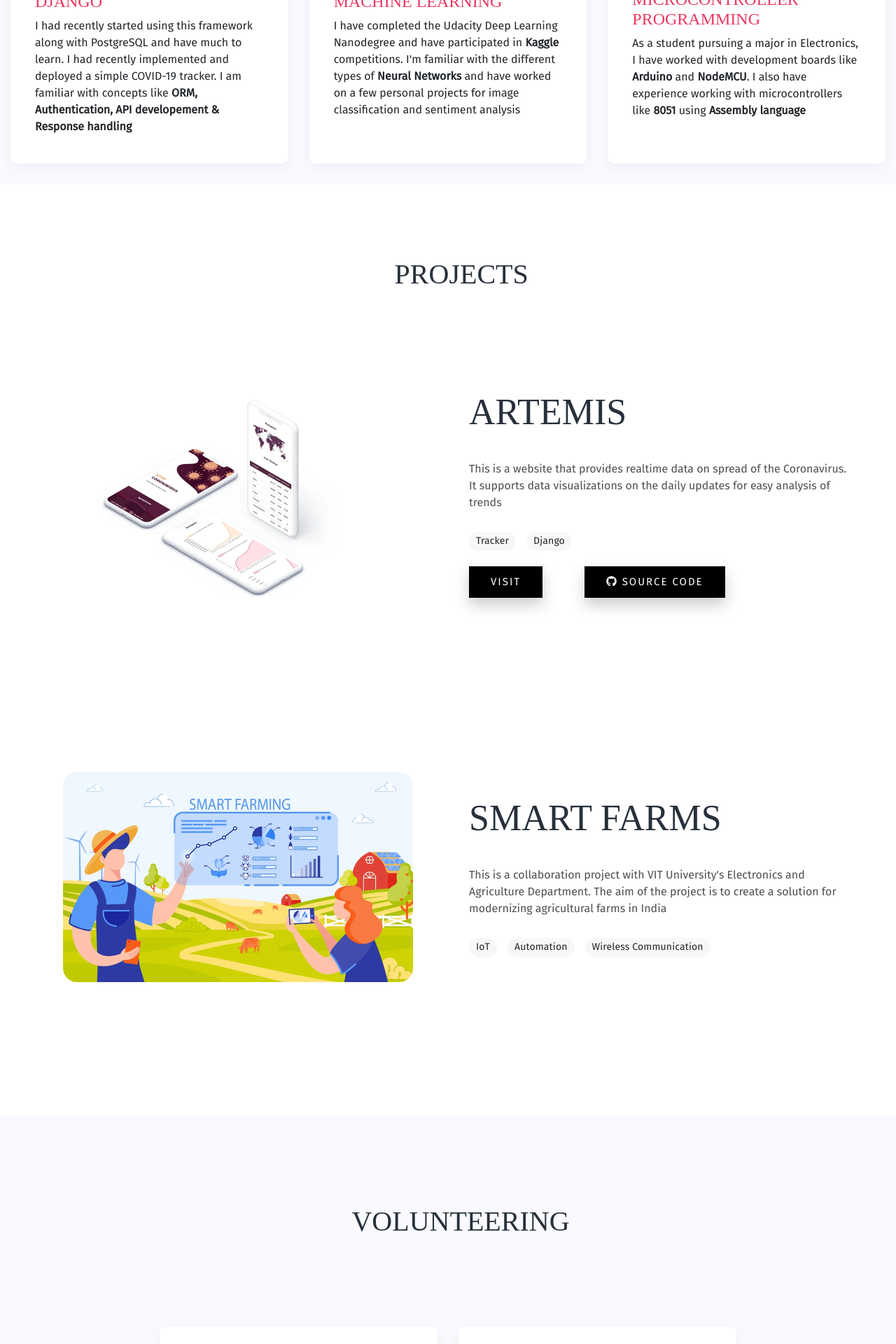
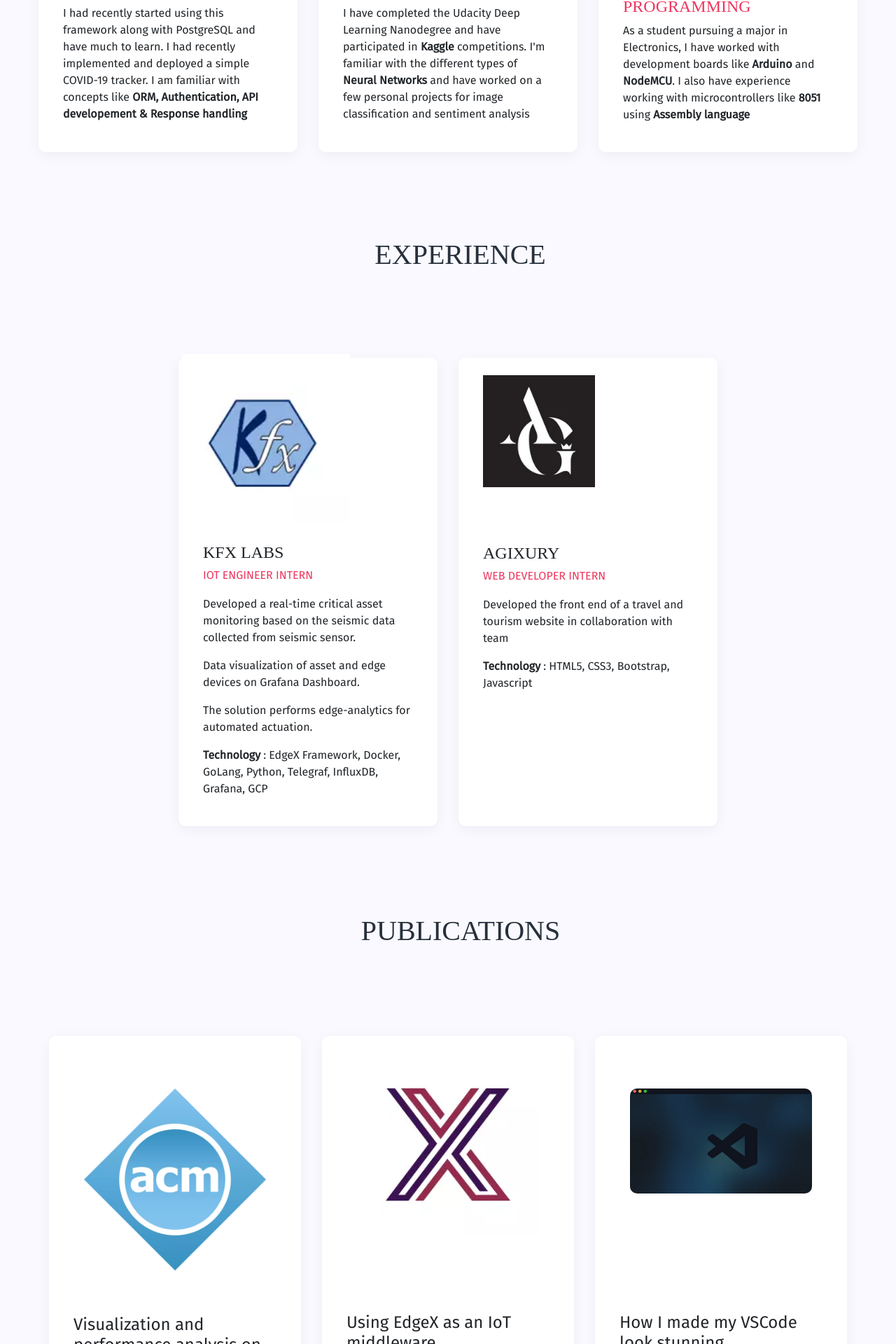
Before and after one commit to punidramesh/Perseus, a PHP site: page /main.html in a window 1280 px wide. Shown: the part 3200-5120 px from the top of the page at 70% size. Run offline with PHP 8.4, Linux system fonts and the light colour scheme; some libraries are stand-ins or nearby versions; some web fonts are replaced.

Commit message:
updated content

```diff
--- a/public/css/style.css
+++ b/public/css/style.css
@@ -863,6 +863,12 @@ footer .footer-right a{
         padding-right: 5rem;
         text-align: center;
       }
+      #acm{
+        margin-left: 70px;
+      }
+      #edge{
+        margin-left: 20px;
+      }
       #landing-subtext{
         font-size: 1.5rem;
         padding-left: 1rem;
--- a/public/main.html
+++ b/public/main.html
@@ -119,16 +119,16 @@
                         <a class="nav-link" href="#feature_area">SKILLS<span class="sr-only">(current)</span></a>
                     </li>
                     <li class="nav-item active">
+                        <a class="nav-link" href="#experience">EXPERIENCE<span class="sr-only">(current)</span></a>
+                    </li>
+                    <li class="nav-item active">
+                        <a class="nav-link" href="#blog_area">PUBLICATIONS<span class="sr-only">(current)</span></a>
+                    </li>
+                    <li class="nav-item active">
                         <a class="nav-link" href="#projects">PROJECTS<span class="sr-only">(current)</span></a>
                     </li>
                     <li class="nav-item active">
-                        <a class="nav-link" href="#volunteering">VOLUNTEERING<span class="sr-only">(current)</span></a>
-                    </li>
-                    <li class="nav-item active">
                         <a class="nav-link" href="#certificates">CERTIFICATES<span class="sr-only">(current)</span></a>
-                    </li>
-                    <li class="nav-item active">
-                        <a class="nav-link" href="#blog_area">BLOGS<span class="sr-only">(current)</span></a>
                     </li>
                     <li class="nav-item active">
                         <a class="nav-link" href="#contact-me">CONTACT<span class="sr-only">(current)</span></a>
@@ -140,7 +140,7 @@
 
 <!--Welcome Text-->
             <section id = "new">
-                <div class = "container-fluid">
+                <div class = "container">
                     <div class="row">
                         <div class = "col-12">
                             <div class = 'row justify-content-center'>
@@ -160,7 +160,7 @@
 <!--End of welcome section-->
 <!--About Section-->
             <section id = "about">
-                <div  class = "container-fluid">
+                <div  class = "container">
                     <div class = "row justify-content-center">
                         <p id = "abt">ABOUT</p>
                     </div>
@@ -199,7 +199,7 @@
 
 <!--Start of Education Section-->
         <section id = "timeline">
-            <div class = "container-fluid">
+            <div class = "container">
                 <div class = "row justify-content-center">
                     <p id = "edu-text">EDUCATION</p>
                 </div>
@@ -223,7 +223,7 @@
 
 <!--Start of Skills section-->
         <section id="feature_area">
-            <div class="container-fluid">
+            <div class="container">
                 <div class="container">
                     <div class="row justify-content-center">
                         <p id = "skills-txt">SKILLS</p>
@@ -277,9 +277,94 @@
         </section>
 <!--End of Skills section-->
 
+<!--Start of Experience section-->
+        <section id = "experience" style = "background: #f9f9ff;">
+            <div class="container">
+                <div class="container">
+                    <div class="row justify-content-center">
+                        <p id = "skills-txt">EXPERIENCE</p>
+                    </div>
+                </div>
+                <div class="feature_inner row justify-content-center">
+                    <div data-aos = "fade-up" class="d-flex align-items-stretch col-lg-4 col-md-6 ">
+                        <div class="feature_item">
+                            <img alt = "Team Sammard Logo" style = "margin-left: -30px; margin-top: -30px; height: 15em; width: 15em; margin-bottom: 1.8em;" src = "assets/images/kfxlogo.webp">
+                            <h4 style = "font-family: NotoSansJP-Medium;">KFX LABS</h4>
+                            <h6 style=" color:#ed375f;  font-family: Fira Sans; margin-bottom: 20px;">IOT ENGINEER INTERN</h6>
+                            <p itemprop="description" style = "font-family:Fira Sans;">Developed a real-time critical asset monitoring based on the seismic data collected from seismic sensor. </p>
+                            <p itemprop="description" style = "font-family:Fira Sans;">Data visualization of asset and edge devices on Grafana Dashboard.</p>
+                            <p itemprop="description" style = "font-family:Fira Sans;">The solution performs edge-analytics for automated actuation.</p>
+                            <p itemprop="description" style = "font-family:Fira Sans;"><b>Technology</b> : EdgeX Framework, Docker, GoLang, Python, Telegraf, InfluxDB, Grafana, GCP</p>
+                        </div>
+                    </div>
+                    <div data-aos = "fade-up" class="d-flex align-items-stretch col-lg-4 col-md-6">
+                        <div class="feature_item">
+                            <img alt = "DSC VIT Logo" style = "height: 10em; width: 10em; margin-bottom: 5em;" src = "assets/images/c1.webp">
+                            <h4 style = "font-family: NotoSansJP-Medium;">AGIXURY</h4>
+                            <h6 style=" color:#ed375f;   font-family: Fira Sans; margin-bottom: 20px">WEB DEVELOPER INTERN</h6>
+                            <p itemprop="description" style = "font-family:Fira Sans;">Developed the front end of a travel and tourism website in collaboration with team</p>
+                            <p itemprop="description" style = "font-family:Fira Sans;"><b>Technology</b> : HTML5, CSS3, Bootstrap, Javascript</p>
+
+                        </div>
+                    </div>
+                </div>
+            </div>
+        </section>
+<!--End of Experience section-->
+
+<!--Start of Blogs and papers section-->
+        <section id = "blog_area">
+            <div class="container">
+                <div class="row justify-content-center">
+                    <p class = "animate__animated animate__slideInUp animate__delay-5s" id = "blogs-txt">PUBLICATIONS</p>
+                </div>
+                <div class="container">
+                    <div class="feature_inner row">
+                        <div data-aos = "fade-up" class="d-flex align-items-stretch col-lg-4 col-md-6">
+                            <div class="feature_item">
+                                <div class="col-lg-12 col-md-12 img align-self-stretch justify-content-center">
+                                    <img style = "margin-top: 50px;" class = "img-fluid" alt = "Punid Ramesh's blog" src = "assets/images/acm.webp" >
+                                </div>
+                                <h4 style = "margin-top: 63px;">Visualization and performance analysis on 5G network slicing for drones</h4>
+                                <h6 style=" color:#ed375f;  font-family: Fira Sans; margin-bottom: 20px;">CONFERENCE PAPER</h6>
+                                <div class = "row justify-content-start">
+                                    <button class="btn btn-1"><a itemprop="url" rel="noopener" target="_blank" style = "color: #FFF; text-decoration: none;" href = "https://dl.acm.org/doi/abs/10.1145/3414045.3416208">READ</a>
+                                </div>
+                            </div>
+                        </div>
+                        <div data-aos = "fade-up" class="d-flex align-items-stretch col-lg-4 col-md-6">
+                            <div class="feature_item">
+                                <div class="col-lg-12 col-md-12 img align-self-stretch justify-content-center">
+                                    <img id = "edge" class = "img-fluid" alt = "Punid Ramesh's blog" src = "assets/images/md2.webp" >
+                                </div>
+                                <h4 style = "margin-top: 110px;">Using EdgeX as an IoT middleware</h4>
+                                <h6 style=" color:#ed375f;  font-family: Fira Sans; margin-bottom: 20px;">ARTICLE</h6>
+                                <div class = "row justify-content-start">
+                                    <button class="btn btn-1"><a itemprop="url" rel="noopener" target="_blank" style = "color: #FFF; text-decoration: none;" href = "https://link.medium.com/FtIAyenAHeb ">READ</a>
+                                </div>
+                            </div>
+                        </div>
+                        <div data-aos = "fade-up" class="d-flex align-items-stretch col-lg-4 col-md-6">
+                            <div class="feature_item">
+                                <div class="col-lg-12 col-md-12 img align-self-stretch justify-content-center">
+                                    <img style = "margin-top: 50px;" class = "img-fluid" alt = "Punid Ramesh's blog" src = "assets/images/md1.webp" id = "md1-img">
+                                </div>
+                                <h4 style = "margin-top: 170px;">How I made my VSCode look stunning</h4>
+                                <h6 style=" color:#ed375f;  font-family: Fira Sans; margin-bottom: 20px;">ARTICLE</h6>
+                                <div class = "row justify-content-start">
+                                    <button class="btn btn-1"><a itemprop="url" rel="noopener" target="_blank" style = "color: #FFF; text-decoration: none;" href = "https://medium.com/@punidramesh/how-i-made-my-vscode-look-stunning-21e8c72179da">READ</a>
+                                </div>
+                            </div>
+                        </div>
+                    </div>
+                </div>
+            </div>
+        </section>
+<!--End of Blog and papers section-->
+
 <!--Start of Projects section-->
         <section id = "projects">
-            <div class="container-fluid">
+            <div class="container">
                 <div class="row justify-content-center">
                     <p id = "projects-txt">PROJECTS</p>
                 </div>
@@ -338,39 +423,6 @@
             </div>
         </section>
 <!--End of Projects section-->
-
-<!--Start of Volunteering section-->
-        <section id = "volunteering" style = "background: #f9f9ff;">
-            <div class="container-fluid">
-                <div class="container">
-                    <div class="row justify-content-center">
-                        <p id = "skills-txt">VOLUNTEERING</p>
-                    </div>
-                </div>
-                <div class="feature_inner row justify-content-center">
-                    <div data-aos = "fade-up" class="d-flex align-items-stretch col-lg-4 col-md-6 ">
-                        <div class="feature_item">
-                            <img alt = "Team Sammard Logo" style = "height: 10em; width: 10em; margin-bottom: 5em;" src = "assets/images/ts.svg">
-                            <h4 style = "font-family: NotoSansJP-Medium;">TEAM SAMMARD</h4>
-                            <h6 style=" color:#ed375f;  font-family: Fira Sans; margin-bottom: 20px;">Aug 2019 - Dec 2019</h6>
-                            <p itemprop="description" style = " margin-bottom: 5.43rem; font-family:Fira Sans;">This team is a part of <b>Creation Labs</b> which is an initiative by <a itemprop="url" rel="noopener" target="_blank" style = "font-family: 'NotoSansJP-Medium'; color: #27303b; text-decoration: none;" href="https://vit.ac.in">VIT</a>. I was a part of a group of space enthusiasts who compete annually in NASA's CANSAT competition. I was a part of the <b>Electronics</b> team and my responsibilities included <b>PCB Design</b>, and the <b>Sensor subsystem</b></p>
-                        </div>
-                    </div>
-                    <div data-aos = "fade-up" class="d-flex align-items-stretch col-lg-4 col-md-6">
-                        <div class="feature_item">
-                            <img alt = "DSC VIT Logo" style = "height: 10em; width: 10em; margin-bottom: 5em;" src = "assets/images/dsc.svg">
-                            <h4 style = "font-family: NotoSansJP-Medium;">DSC VIT</h4>
-                            <h6 style=" color:#ed375f;   font-family: Fira Sans; margin-bottom: 20px">Dec 2018 - Sep 2019</h6>
-                            <p itemprop="description" style = "font-family:Fira Sans;">Developer Student Clubs are community groups for university students interested in <b>Google developer</b> technologies. I was part of the <b>Management</b> team. I co-organized WomenTechies '19 hackathon. My responsibilities included working on getting <b>sponsorship</b> for events and organizing workshops.</p>
-                            <div class = "row justify-content-start">
-                                    <button class="btn btn-1"><a itemprop="url" rel="noopener" target="_blank" style = "color: #FFF; text-decoration: none;" href = "assets/DSC-VIT.webp">CHECK</a>
-                            </div>
-                        </div>
-                    </div>
-                </div>
-            </div>
-        </section>
-<!--End of Experience section-->
 
 <!--Start of Certificates section-->
 
@@ -471,47 +523,10 @@
         </script>
 <!--End of Certificates section-->
 
-<!--Start of Blogs section-->
-        <section id = "blog_area">
-            <div class="container">
-                <div class="row justify-content-center">
-                    <p class = "animate__animated animate__slideInUp animate__delay-5s" id = "blogs-txt">BLOGS</p>
-                </div>
-                <div class="container">
-                    <div class="feature_inner row">
-                        <div data-aos = "fade-up" class="d-flex align-items-stretch col-lg-4 col-md-6">
-                            <div class="feature_item">
-                                <div class="col-lg-12 col-md-12 img align-self-stretch justify-content-center">
-                                    <img class = "img-fluid" alt = "Punid Ramesh's blog" src = "assets/images/md1.webp" id = "md1-img">
-                                </div>
-                                <h4 style = "margin-top: 50px;">How I made my VSCode look stunning</h4>
-                                <div class = "row justify-content-start">
-                                    <button class="btn btn-1"><a itemprop="url" rel="noopener" target="_blank" style = "color: #FFF; text-decoration: none;" href = "https://medium.com/@punidramesh/how-i-made-my-vscode-look-stunning-21e8c72179da">READ</a>
-                                </div>
-                            </div>
-                        </div>
-                        <div data-aos = "fade-up" class=" align-items-stretch col-lg-4 col-md-6">
-                            <div class="feature_item">
-                                <i class="fas fa-signature fa-10x"></i>
-                                <h4 style = "margin-top: 50px; margin-bottom: 100px;">Coming soon</h4>
-                            </div>
-                        </div>
-                        <div data-aos = "fade-up" class=" align-items-stretch col-lg-4 col-md-6">
-                            <div class="feature_item">
-                                <i class="fas fa-signature fa-10x"></i><br/>
-                                <h4 style = "margin-top: 50px; margin-bottom: 100px;">Coming soon</h4>
-                            </div>
-                        </div>
-                    </div>
-                </div>
-            </div>
-        </section>
-<!--End of Blog section-->
-
 <!--Start of Contact section-->
         <section id = "contact-me">
             <script src="js/jquery.js"></script>
-            <div class="container-fluid">
+            <div class="container">
                 <div class="row justify-content-center">
                     <p class = "animate__animated animate__slideInUp animate__delay-5s" id = "contact-txt">CONTACT</p>
                 </div>
```
Also changed, not shown: public/assets/DSC-VIT.webp (deleted), public/assets/images/acm.webp (added), public/assets/images/agixury.jpeg (added), public/assets/images/c1.webp (added), public/assets/images/kfxlogo.webp (added), public/assets/images/md2.webp (added), 4 other files.
